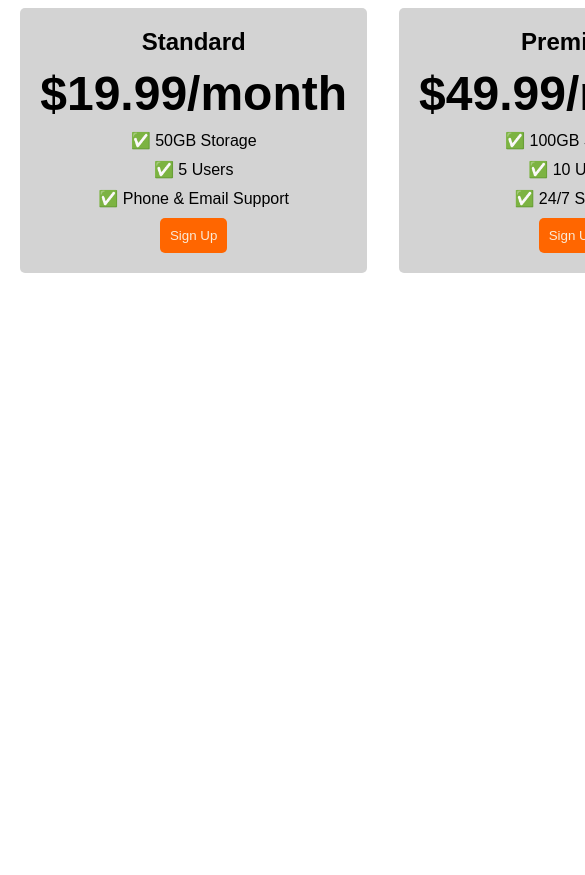
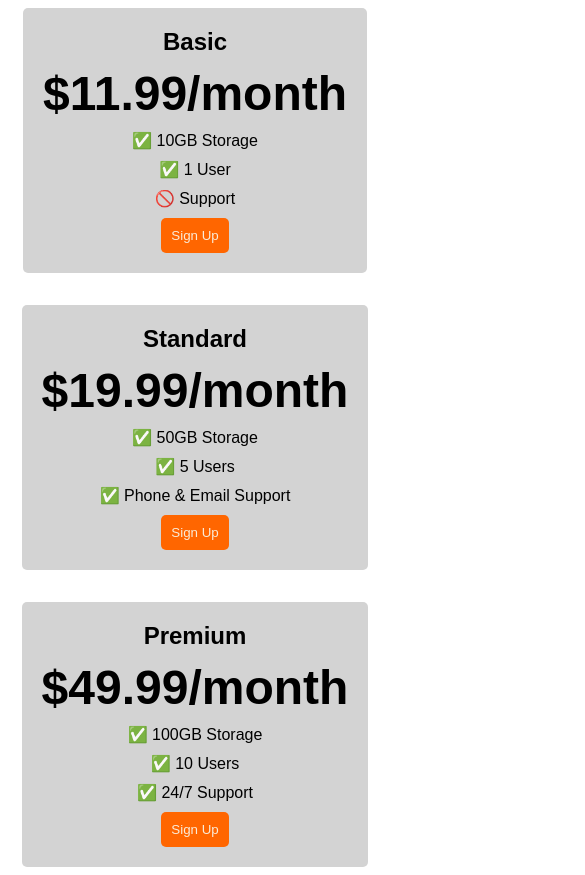
Before and after one commit to VincentRyanArceo/Pricing-Project, a plain HTML site: page 9.4 Flexbox Pricing Table Project/index.html in a window 390 px wide. Shown: the top 875 px of the page, 585 px wide, since content can reach past the window. Before the commit the page ends 844 px from the top, so only its background shows below. Drawn offline with Linux system fonts and the light colour scheme; a web font is replaced by a local one.

Commit message:
Update index.html

```diff
--- a/9.4 Flexbox Pricing Table Project/index.html
+++ b/9.4 Flexbox Pricing Table Project/index.html
@@ -13,7 +13,7 @@
 
     /* Hint: What can you do with a media query and flexbox? */
     @media (max-width: 1250px) {
-      d.pricing-container {
+      .pricing-container {
         flex-direction: column;
         align-items: center;
         height: 100%;
```
